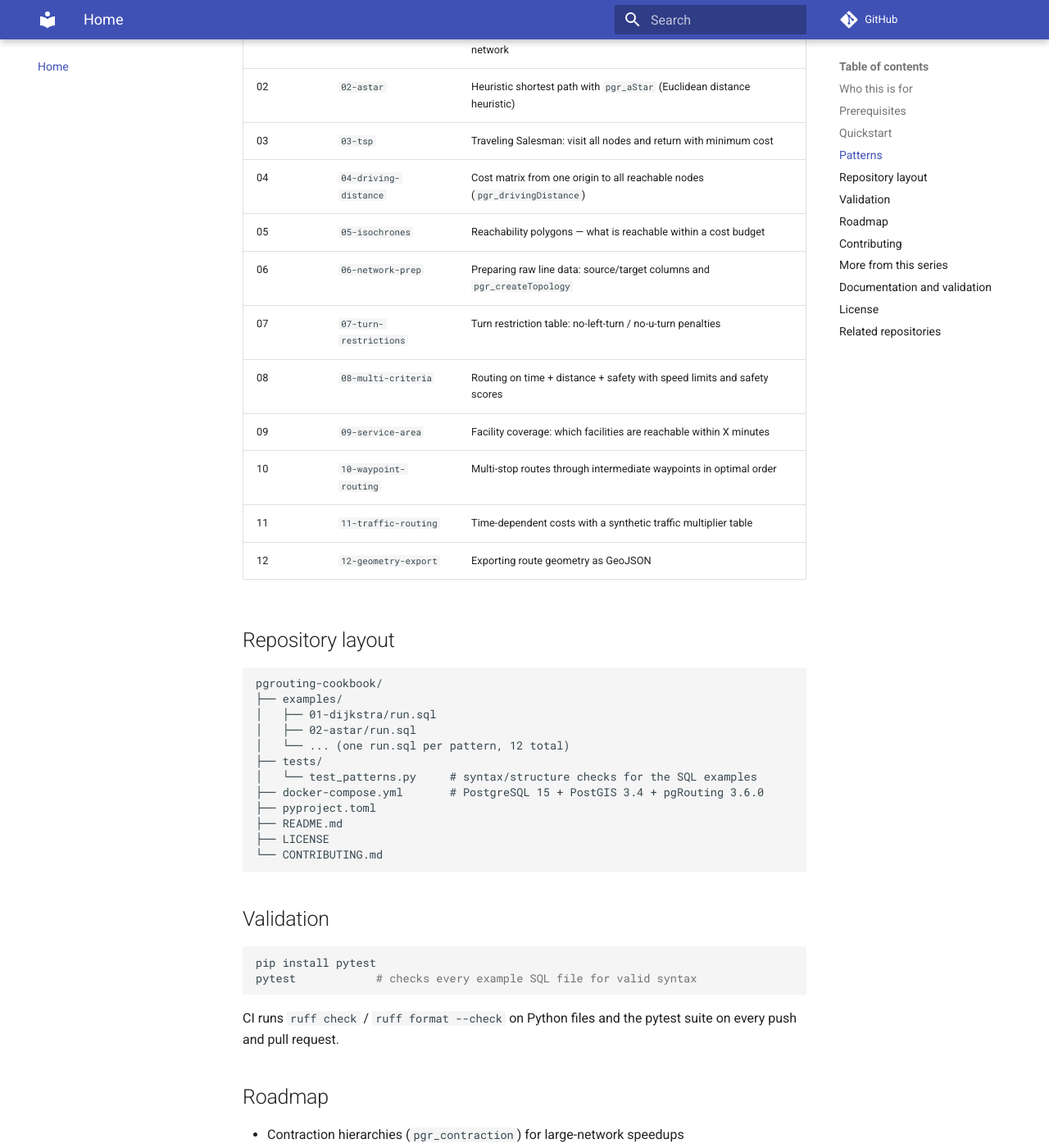
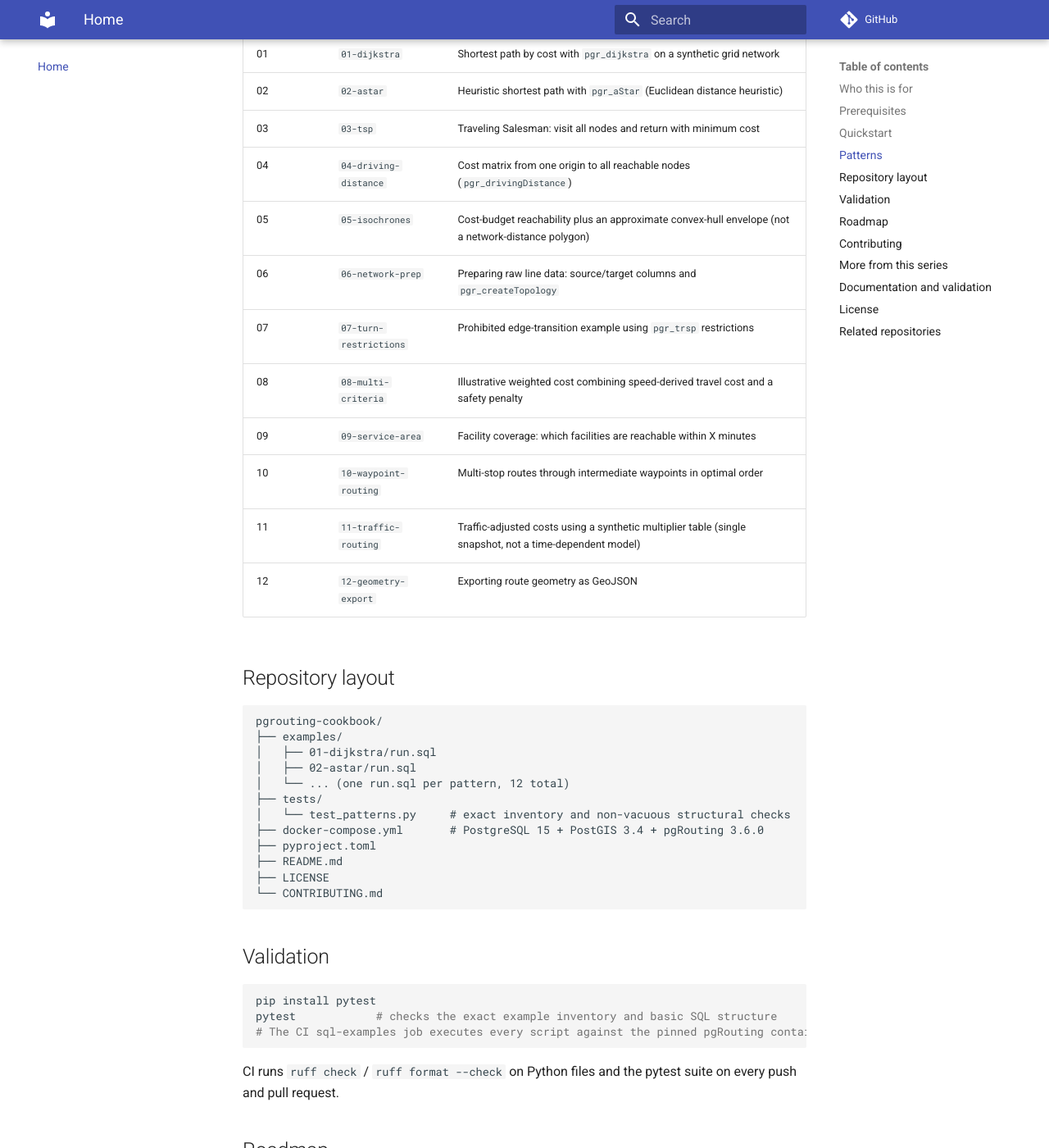
Before and after one commit to ZQM-Computing/pgrouting-cookbook, an MkDocs documentation site: the page built from docs/index.md, in a window 1280 px wide and 1400 px high, scrolled down 1186 px. Shown: the whole window at 82% size. Built offline with MkDocs 1.6.1 and Material for MkDocs 9.7.7, drawn with Linux system fonts in a browser that asks for light colours; comment, search, counter and statistics services are not loaded; some of the changed text lies outside the part shown.

Commit message:
Document SQL example scope and runtime validation in docs/index.md

````diff
--- a/docs/index.md
+++ b/docs/index.md
@@ -12,7 +12,7 @@
 
 [![CI](https://github.com/ZQM-Computing/pgrouting-cookbook/actions/workflows/ci.yml/badge.svg)](https://github.com/ZQM-Computing/pgrouting-cookbook/actions/workflows/ci.yml)
 
-Production-tested pgRouting patterns for PostGIS network analysis — shortest paths, driving distances, isochrones, and traffic-aware routing, all on synthetic data you can run locally.
+Runnable pgRouting examples for PostGIS network analysis. The SQL examples use deterministic synthetic networks; their runtime behavior is checked against PostgreSQL, PostGIS, and pgRouting in CI.
 
 ## Who this is for
 
@@ -44,13 +44,13 @@
 | 02 | `02-astar` | Heuristic shortest path with `pgr_aStar` (Euclidean distance heuristic) |
 | 03 | `03-tsp` | Traveling Salesman: visit all nodes and return with minimum cost |
 | 04 | `04-driving-distance` | Cost matrix from one origin to all reachable nodes (`pgr_drivingDistance`) |
-| 05 | `05-isochrones` | Reachability polygons — what is reachable within a cost budget |
+| 05 | `05-isochrones` | Cost-budget reachability plus an approximate convex-hull envelope (not a network-distance polygon) |
 | 06 | `06-network-prep` | Preparing raw line data: source/target columns and `pgr_createTopology` |
-| 07 | `07-turn-restrictions` | Turn restriction table: no-left-turn / no-u-turn penalties |
-| 08 | `08-multi-criteria` | Routing on time + distance + safety with speed limits and safety scores |
+| 07 | `07-turn-restrictions` | Prohibited edge-transition example using `pgr_trsp` restrictions |
+| 08 | `08-multi-criteria` | Illustrative weighted cost combining speed-derived travel cost and a safety penalty |
 | 09 | `09-service-area` | Facility coverage: which facilities are reachable within X minutes |
 | 10 | `10-waypoint-routing` | Multi-stop routes through intermediate waypoints in optimal order |
-| 11 | `11-traffic-routing` | Time-dependent costs with a synthetic traffic multiplier table |
+| 11 | `11-traffic-routing` | Traffic-adjusted costs using a synthetic multiplier table (single snapshot, not a time-dependent model) |
 | 12 | `12-geometry-export` | Exporting route geometry as GeoJSON |
 
 ## Repository layout
@@ -62,7 +62,7 @@
 │   ├── 02-astar/run.sql
 │   └── ... (one run.sql per pattern, 12 total)
 ├── tests/
-│   └── test_patterns.py     # syntax/structure checks for the SQL examples
+│   └── test_patterns.py     # exact inventory and non-vacuous structural checks
 ├── docker-compose.yml       # PostgreSQL 15 + PostGIS 3.4 + pgRouting 3.6.0
 ├── pyproject.toml
 ├── README.md
@@ -74,7 +74,8 @@
 
 ```bash
 pip install pytest
-pytest            # checks every example SQL file for valid syntax
+pytest            # checks the exact example inventory and basic SQL structure
+# The CI sql-examples job executes every script against the pinned pgRouting container
 ```
 
 CI runs `ruff check` / `ruff format --check` on Python files and the pytest suite on every push and pull request.
````
